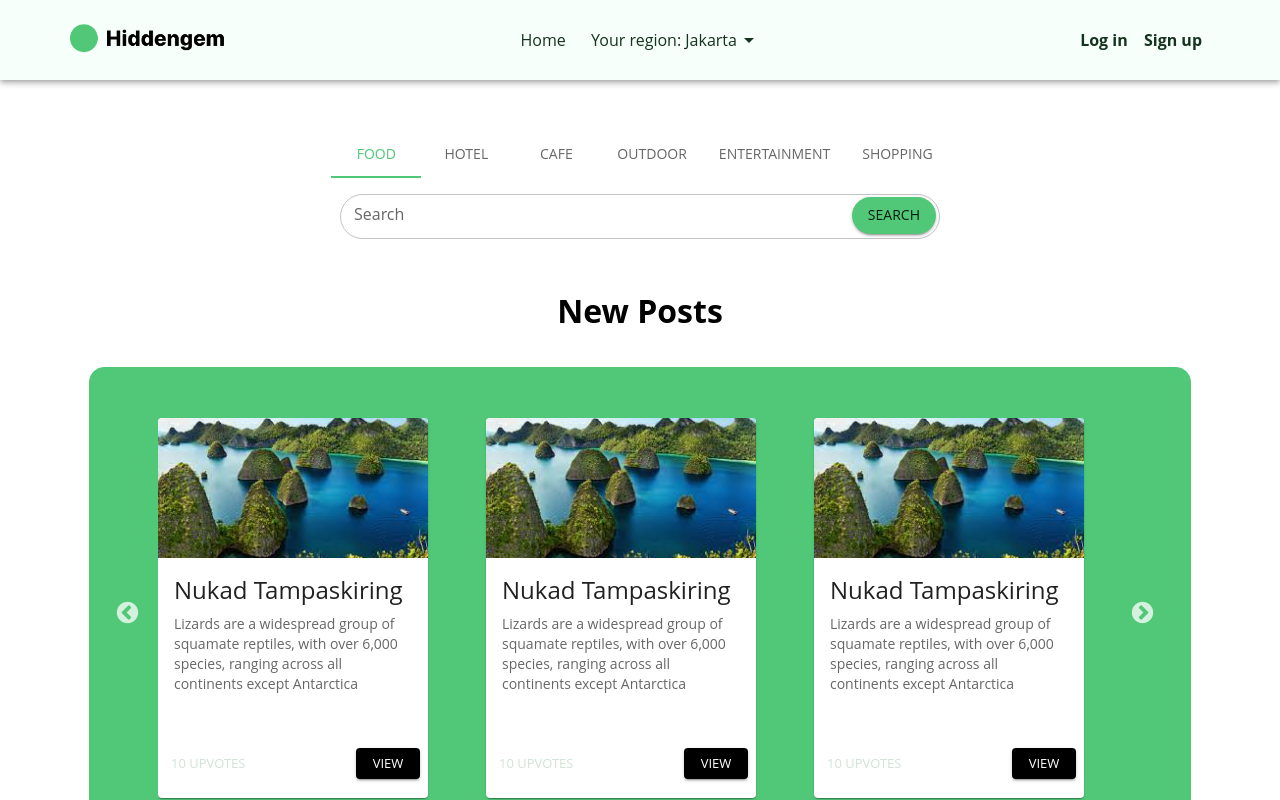
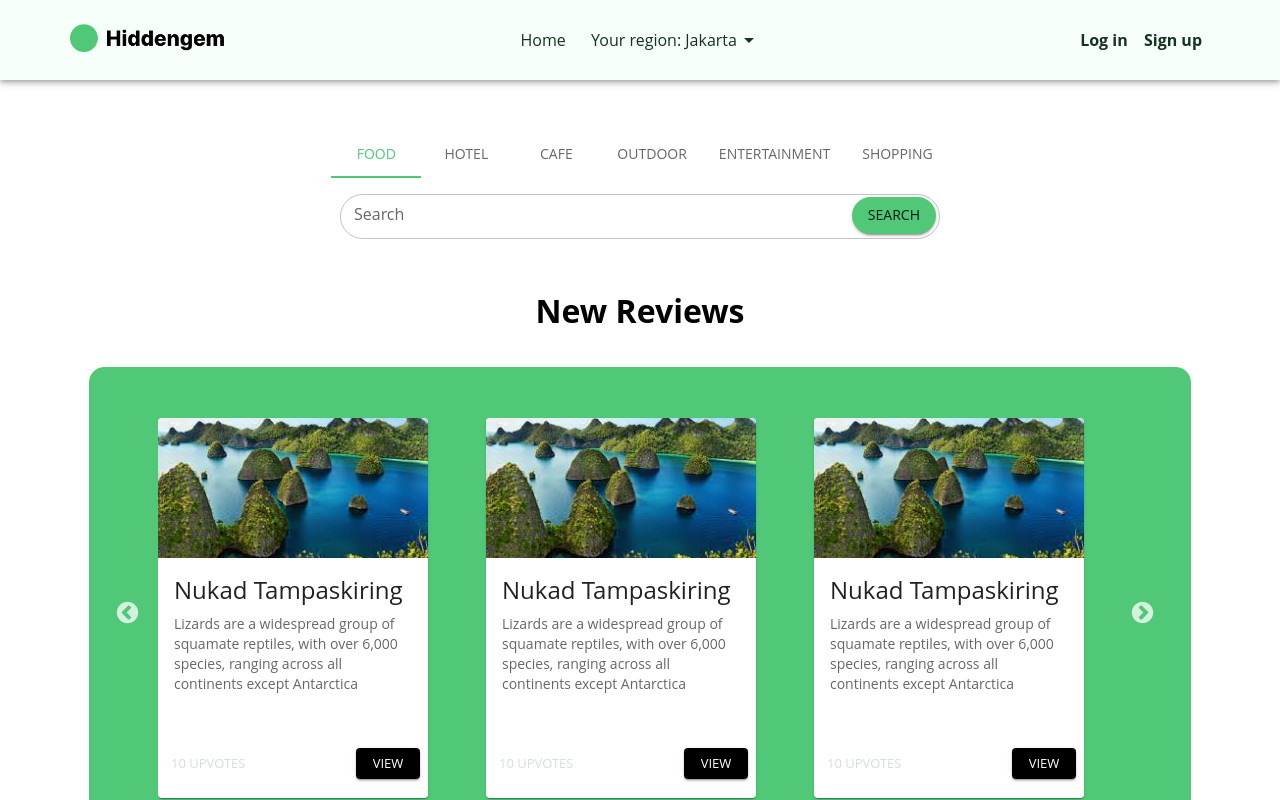
Before and after one commit to project-zusammen/hidden-gem-frontend, a React (Vite) app: page / in a window 1280 px wide. Shown: the top 800 px of the page. Built offline with nearby package versions, Linux system fonts and the light colour scheme.

Commit message:
feat: change text

```diff
--- a/src/components/Body/index.jsx
+++ b/src/components/Body/index.jsx
@@ -45,7 +45,7 @@ const Body = () => {
     //   {/* <Grid item xs={4} md={4} lg={2}></Grid> */}
     // </Grid>
     <>
-      <h1 className="body-post">New Posts</h1>
+      <h1 className="body-post">New Reviews</h1>
       <div className="slider-container">
         <Slider {...settings}>
           <div>
```
